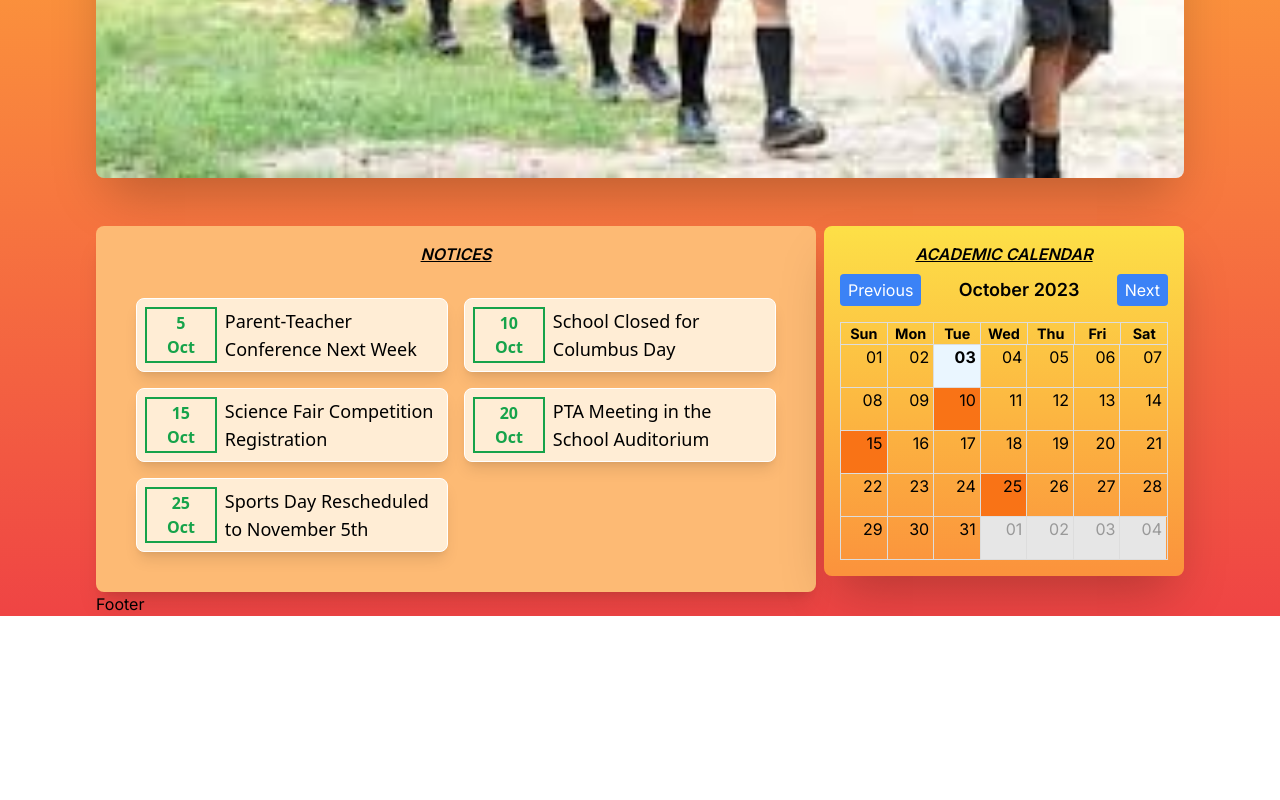
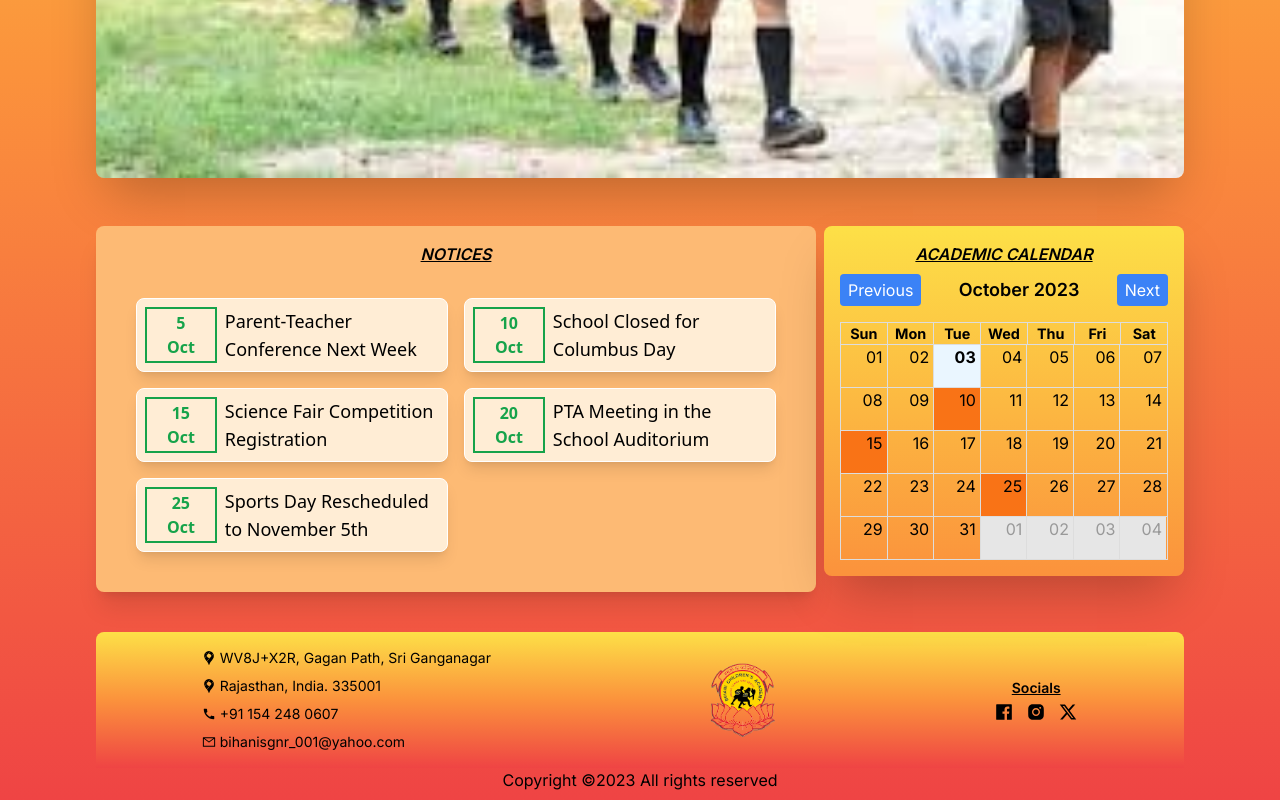
Before and after one commit to shubhjhawar/bihani_children_academy, a Next.js app: page / in a window 1280 px wide. Shown: the part 655-1455 px from the top of the page. Before the commit the page ends 1271 px from the top, so only its background shows below. Built offline with nearby package versions, Linux system fonts and the light colour scheme.

Commit message:
footer implemented

```diff
--- a/components/Footer.jsx
+++ b/components/Footer.jsx
@@ -1,8 +1,59 @@
-import React from 'react'
+import React from 'react';
+import Image from 'next/image';
+import Link from 'next/link';
+
+import { logo } from '@/assets';
+import { SiGooglemaps } from "react-icons/si";
+import { AiFillInstagram, AiOutlineMail, AiFillFacebook } from "react-icons/ai";
+import { MdCall } from "react-icons/md";
+import { RiTwitterXFill } from "react-icons/ri"
 
 const Footer = () => {
+  const scrollToTop = () => {
+    window.scrollTo({ top: 0, behavior: 'smooth' }); // Scroll to the top smoothly
+  };
+
   return (
-    <div>Footer</div>
+    <div>
+      <div className="max-sm:text-xs text-sm bg-gradient-to-b from-yellow-300 via-orange-400 to-red-500 rounded-t-lg mt-10 py-4 flex justify-around items-center">
+        <div className='flex flex-col gap-2'>
+          <div className='flex items-center gap-1'>
+            <SiGooglemaps />
+            <p>WV8J+X2R, Gagan Path, Sri Ganganagar</p>
+          </div>
+          <div className="flex items-center gap-1">
+            <SiGooglemaps />
+            <p>Rajasthan, India.  335001</p>
+          </div>
+          <div className='flex items-center gap-1'>
+            <MdCall />
+            <p>+91 154 248 0607</p>
+          </div>
+          <div className='flex items-center gap-1'>
+            <AiOutlineMail />
+            <a href="mailto:bihanisgnr_001@yahoo.com">bihanisgnr_001@yahoo.com</a>
+          </div>
+        </div>
+        <div className='cursor-pointer'>
+          <Image src={logo} alt="logo" title="move to top" className='w-20 h-20 max-sm:w-10 max-sm:h-10' onClick={scrollToTop}/>
+        </div>
+        <div>
+          <h2 className='w-full flex justify-center mb-1 font-semibold underline'>Socials</h2>
+          <div className='flex items-center gap-3'>
+            <Link href="https://www.facebook.com/bcasgnr?mibextid=LQQJ4d" target="_blank">
+              <AiFillFacebook className='w-5 h-5 cursor-pointer' />
+            </Link>
+            <Link href="https://www.instagram.com/bihani_childrens_academy/?hl=en" target="_blank">
+              <AiFillInstagram className='w-5 h-5 cursor-pointer' />
+            </Link>
+            <div>
+              <RiTwitterXFill className='w-5 h-5 cursor-pointer'  />
+            </div>
+          </div>
+        </div>
+      </div>
+      <h3 className='w-full flex justify-center pb-2'>Copyright ©2023 All rights reserved</h3>
+    </div>
   )
 }
 
```
